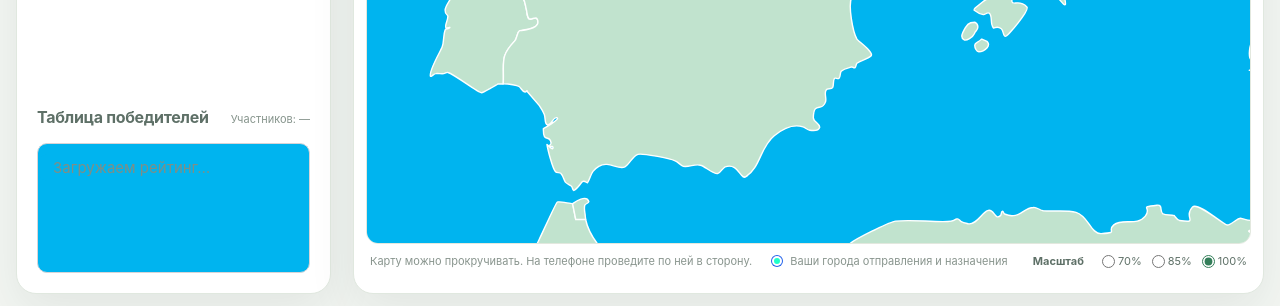
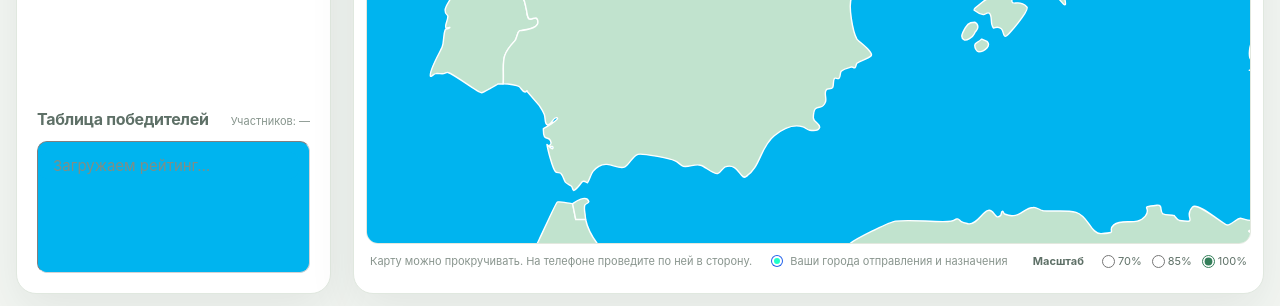
Before and after one commit to ovolosov-lab/railway-crossword-game, a Python web app: template frontend/templates/game.html in a window 1280 px wide. Shown: the part 1916-2222 px from the top of the page. Run offline with Jinja, Linux system fonts and the light colour scheme; the template is opened without the code that fills it: most values are stand-ins (such as "Sample title", 1, 10 or a date in 2020).

Commit message:
Some interface issues were fixed

```diff
--- a/frontend/static/game.css
+++ b/frontend/static/game.css
@@ -278,14 +278,21 @@
   white-space: nowrap;
 }
 
+.leaderboard-div {
+    margin-top: 12px;
+    background-color: #00b4ef;
+    border: 1px inset #d4d2d4;
+    border-radius: 10px;
+    padding: 0 10px 0 0;
+    overflow: hidden;
+}
+
 .leaderboard-list {
     display: block;
     padding: 0;
     list-style-position: inside;
     background-color: #00b4ef;
-    border-radius: 10px;
-    border: 1px solid #d7d4d7;
-    list-style-type: circle;
+    list-style-type: "★  ";
     min-height: 130px;
     max-height: 130px;
     overflow-y: auto;
@@ -293,7 +300,7 @@
     scrollbar-width: thin;
     padding-top: 10px;
     padding-bottom: 10px;
-    margin-bottom: 0;
+    margin: 0;
 }
 
 .leaderboard-list li {
@@ -304,11 +311,17 @@
     font-size: 15px;
 }
 
+.leaderboard-list li::marker {
+  color: #ffc107;
+  font-size: 1.1em;
+}
+
 .leaderboard-row {
   display: inline-flex;
   width: calc(100% - 27px);
   justify-content: space-between;
   gap: 8px;
+  padding-left:5px;
 }
 
 .leaderboard-score {
@@ -894,6 +907,7 @@
 
   .game-panel {
     padding: 10px;
+    min-height: 50px;
   }
 
   .map-panel {
--- a/frontend/templates/game.html
+++ b/frontend/templates/game.html
@@ -50,9 +50,11 @@
               <h2 id="leaderboard-title">Таблица победителей</h2>
               <span class="participant-count" id="participant-count">Участников: —</span>
             </div>
+            <div class="leaderboard-div">
             <ol id="leaderboard-list" class="leaderboard-list">
               <li class="leaderboard-empty">Загружаем рейтинг…</li>
             </ol>
+            </div>
           </section>
         </aside>
 
```
